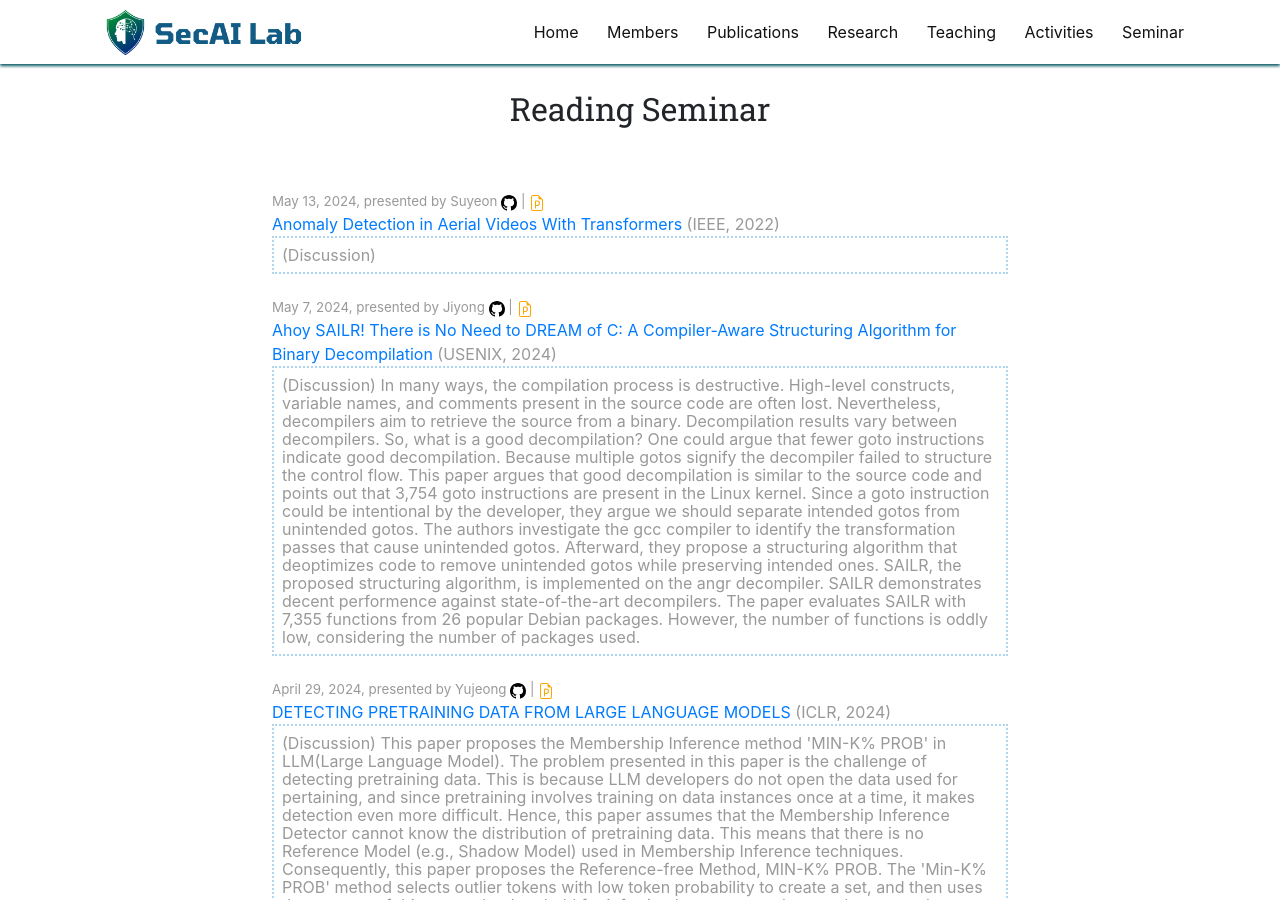
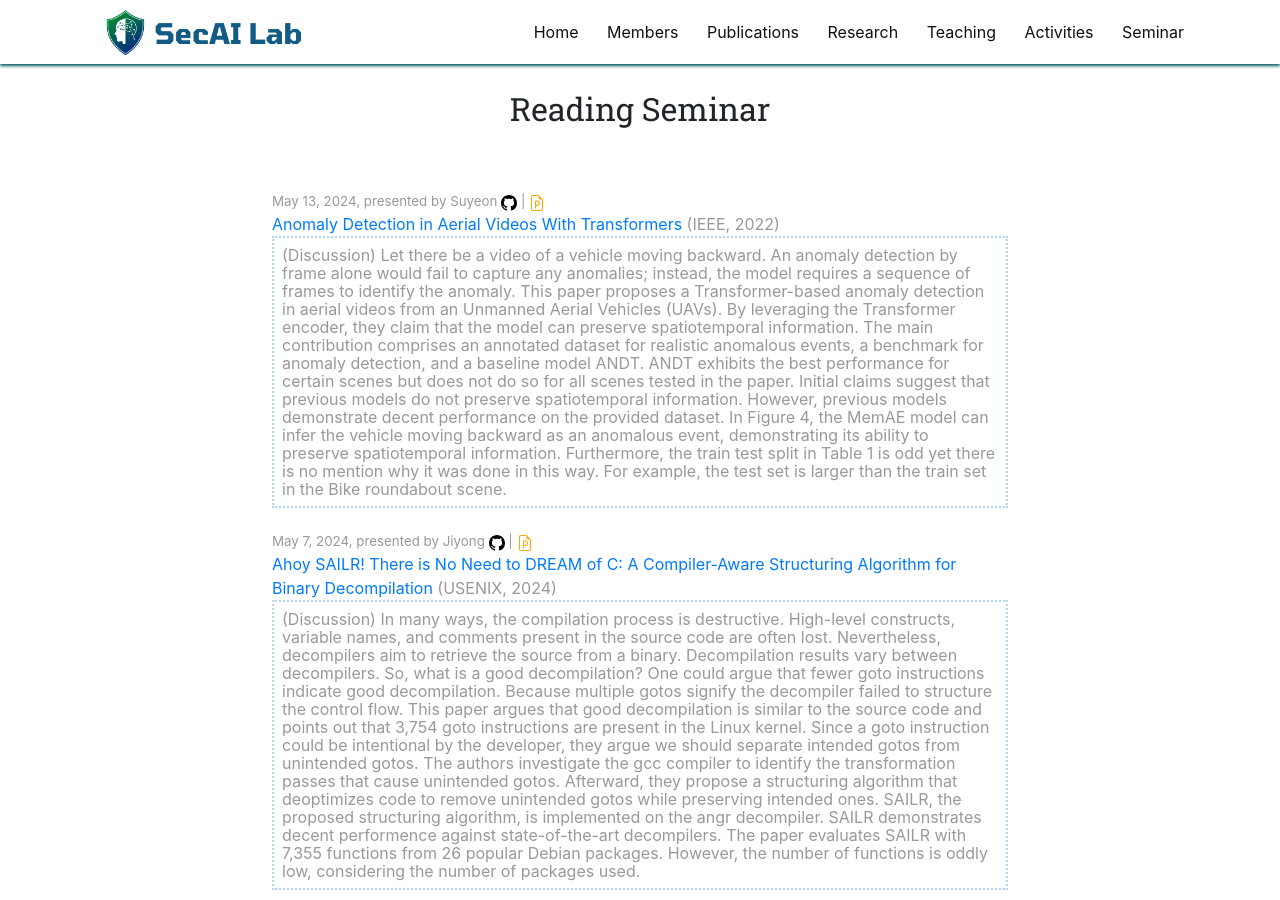
Before and after one commit to SecAI-Lab/secai-lab.github.io, a Jekyll site: the page built from pages/seminar.md, in a window 1280 px wide and 900 px high. Built offline with Jekyll 4.4.1, drawn with Linux system fonts in a browser that asks for light colours; nearby versions of some CDN libraries.

Commit message:
added discussion

```diff
--- a/_data/readings.yml
+++ b/_data/readings.yml
@@ -6,7 +6,7 @@
   conference: IEEE
   date: 2024.05.13
   pub_year: 2022
-  discussion: "(Discussion)"
+  discussion: "(Discussion) Let there be a video of a vehicle moving backward. An anomaly detection by frame alone would fail to capture any anomalies; instead, the model requires a sequence of frames to identify the anomaly. This paper proposes a Transformer-based anomaly detection in aerial videos from an Unmanned Aerial Vehicles (UAVs). By leveraging the Transformer encoder, they claim that the model can preserve spatiotemporal information.  The main contribution comprises an annotated dataset for realistic anomalous events, a benchmark for anomaly detection, and a baseline model ANDT. ANDT exhibits the best performance for certain scenes but does not do so for all scenes tested in the paper. Initial claims suggest that previous models do not preserve spatiotemporal information. However, previous models demonstrate decent performance on the provided dataset. In Figure 4, the MemAE model can infer the vehicle moving backward as an anomalous event, demonstrating its ability to preserve spatiotemporal information. Furthermore, the train test split in Table 1 is odd yet there is no mention why it was done in this way. For example, the test set is larger than the train set in the Bike roundabout scene."
 
 - title: "Ahoy SAILR! There is No Need to DREAM of C: A Compiler-Aware Structuring Algorithm for Binary Decompilation"
   link: "https://www.usenix.org/conference/usenixsecurity24/presentation/basque"
```
